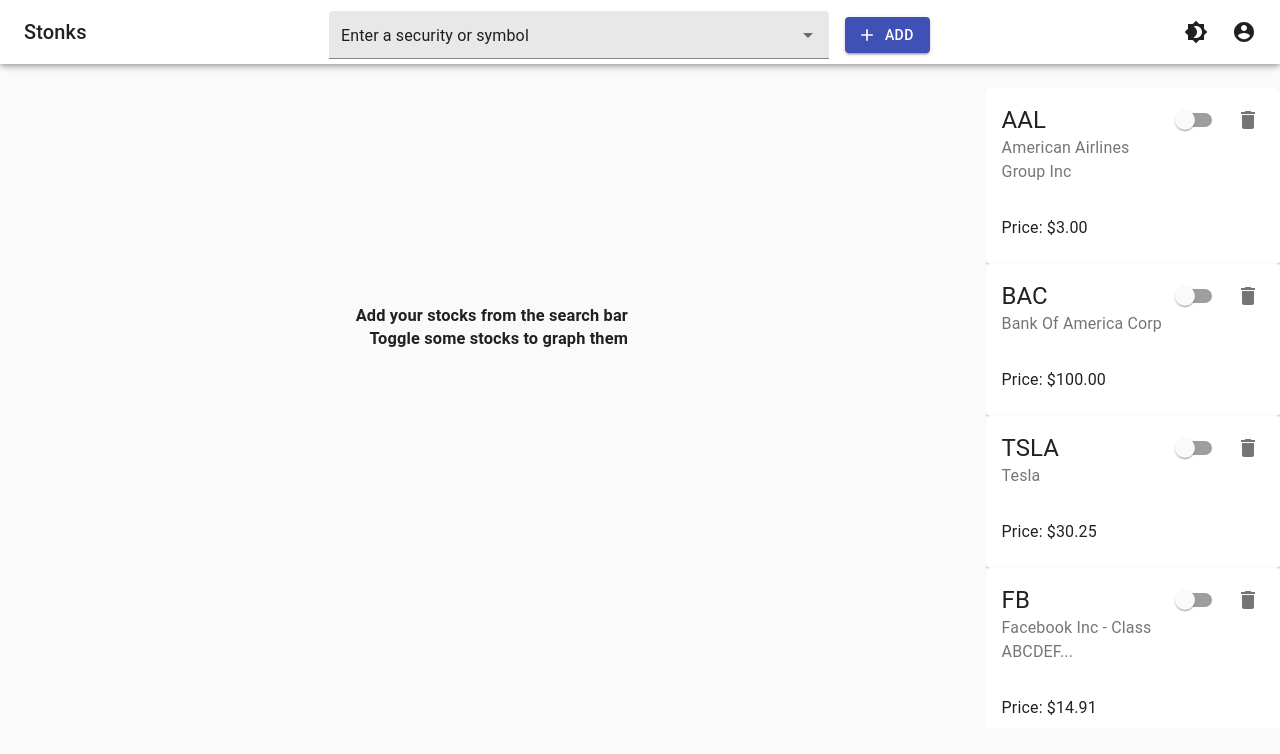
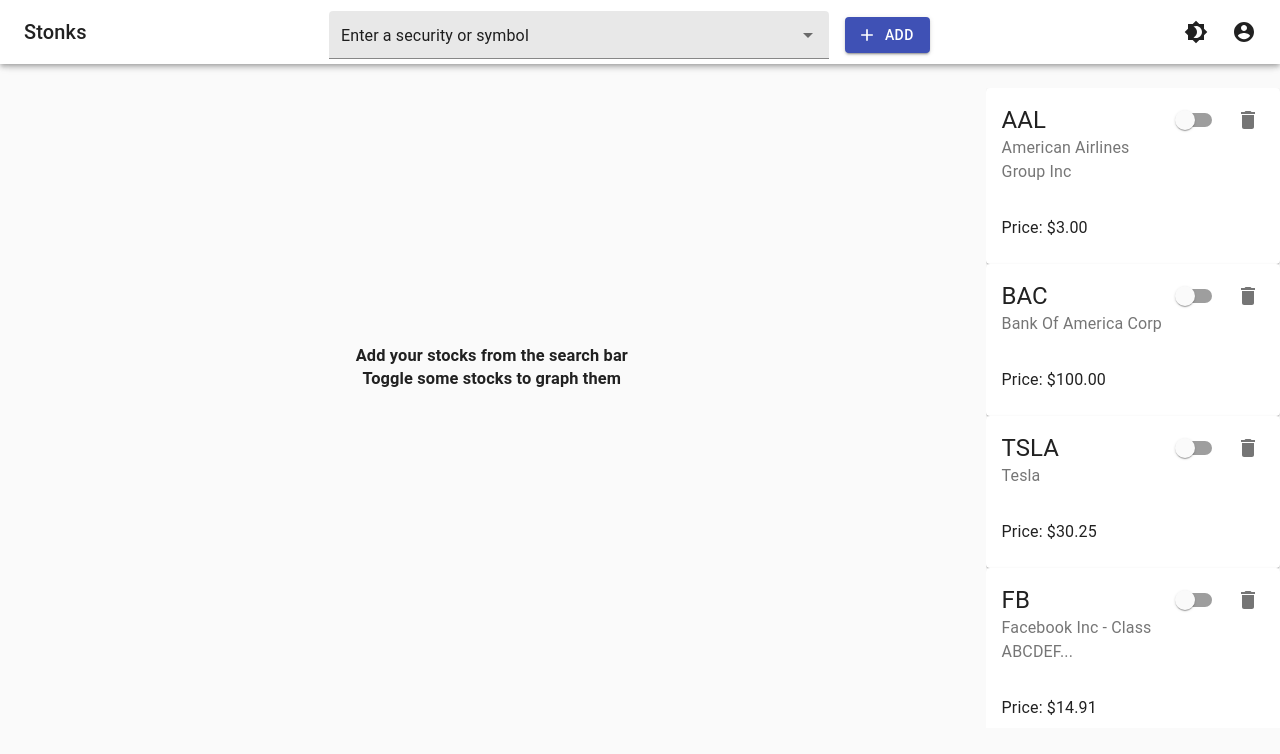
Before and after one commit to aggie-coding-club/stocks-frontend, a React (Create React App) app: page / in a window 1280 px wide. Shown: the top 754 px of the page. Built offline with nearby package versions, Linux system fonts and the light colour scheme.

Commit message:
blurb more centered

```diff
--- a/src/components/dashboard/Instructions.js
+++ b/src/components/dashboard/Instructions.js
@@ -1,18 +1,23 @@
 import React from 'react';
 import ArrowForwardIcon from '@material-ui/icons/ArrowForward';
 
-const instrStyle = {
-  margin: 'auto',
-  textAlign: 'right',
-  padding: '30vh 0 12vh 0',
+const rootStyle = {
+  padding: '35vh 0 12vh 0',
 }
 
+const containerStyle = {
 
+  float: 'right',
+  textAlign: 'center'
+}
 export default function Instructions() {
   return(
-    <div style={instrStyle}>
-      <h3>Add your stocks from the search bar</h3>
-      <h3>Toggle some stocks to graph them </h3>
+    <div style={rootStyle}>
+      <div style={containerStyle}>
+        <h3>Add your stocks from the search bar</h3>
+        <h3>Toggle some stocks to graph them </h3>
+      </div>
+
     </div>
   )
 }
```
